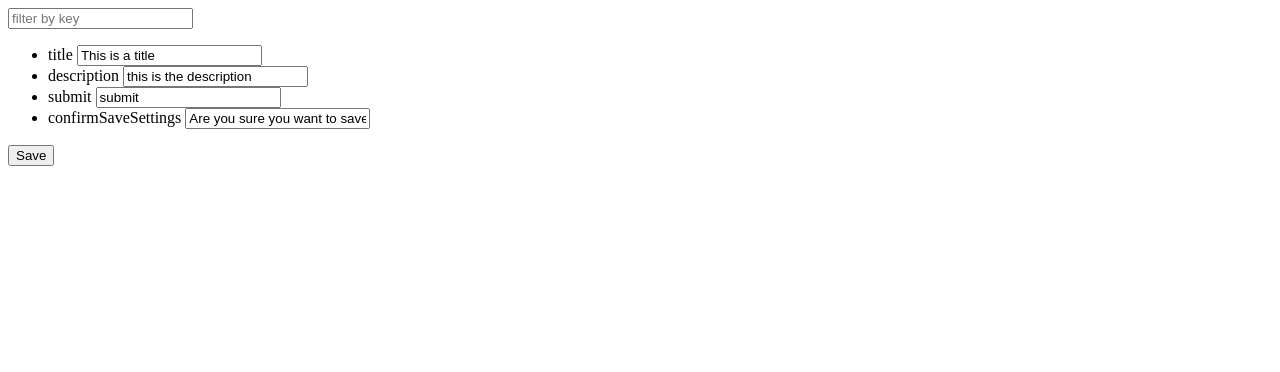
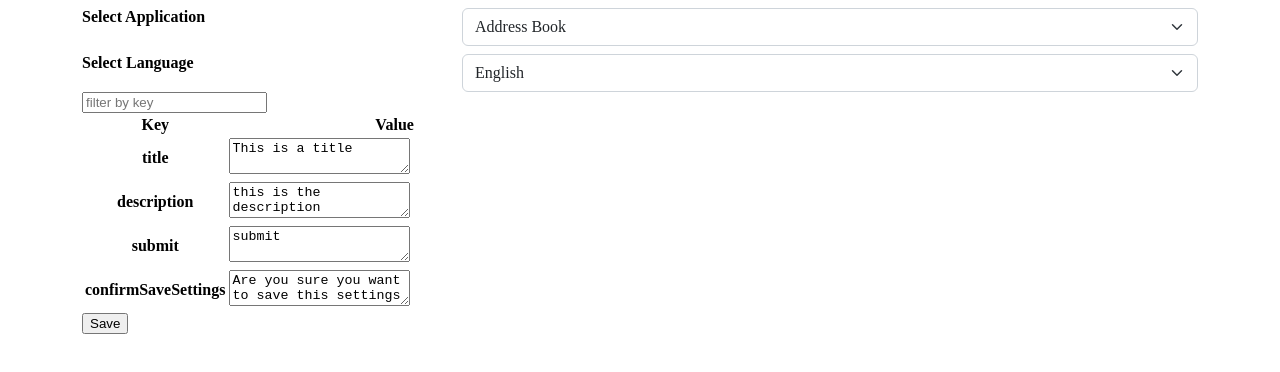
Before and after one commit to Rez-1/mercenaries, a Vue app: page / in a window 1280 px wide. Shown: the top 372 px of the page. Built offline with nearby package versions, Linux system fonts and the light colour scheme.

Commit message:
added bootstrap styling updated table styles added application and language selection

```diff
--- a/package.json
+++ b/package.json
@@ -9,6 +9,7 @@
   },
   "dependencies": {
     "axios": "^1.2.1",
+    "bootstrap": "^5.2.3",
     "core-js": "^3.6.5",
     "vue": "^3.0.0"
   },
--- a/src/App.vue
+++ b/src/App.vue
@@ -1,7 +1,78 @@
 <template>
-  <TranslationTable />
+<div id="form" class="container">
+    <div class="form_row row mt-2" >
+      <div class="col-4">
+        <label for="application" class="text-right">Select Application</label>
+      </div>
+      <div class="col-8">
+        <select name="application" id="application" class="form-select" v-model="application">
+          <option :value="''">
+            Select...
+          </option>
+          <option
+            v-for="application in applications"
+            :key="application"
+            :value="application.value">
+              {{application.name}}
+          </option>
+        </select>
+      </div>
+    </div>
+    <div class="form_row row mt-2" >
+      <div class="col-4">
+        <label for="language" class="text-right">Select Language</label>
+      </div>
+      <div class="col-8">
+        <select name="language" id="language" class="form-select" v-model="language">
+          <option :value="''">
+            Select...
+          </option>
+          <option
+            v-for="lang in languages"
+            :key="lang"
+            :value="lang.value">
+              {{lang.name}}
+          </option>
+        </select>
+      </div>
+    </div>
+  </div>
+  <TranslationTable v-if="application && language"/>
 </template>
 
 <script setup>
 import TranslationTable from './components/TranslationTable.vue'
+import {ref} from 'vue';
+const application = ref('ibrs_address_book');
+const language = ref('en');
+const applications = ref([
+  {
+    name: 'Address Book',
+    value: 'ibrs_address_book',
+  },
+  {
+    name: 'Mutations',
+    value: 'ibrs_mutations',
+  },
+  {
+    name: 'Pensions',
+    value: 'ibrs_pensions',
+  }
+]);
+const languages = ref([
+  {
+    name: 'English',
+    value: 'en',
+  },
+  {
+    name: 'Dutch',
+    value: 'nl',
+  }
+])
 </script>
+<style scoped>
+@import'~bootstrap/dist/css/bootstrap.css';
+label{
+  font-weight: bold;
+}
+</style>
--- a/src/components/TranslationTable.vue
+++ b/src/components/TranslationTable.vue
@@ -37,14 +37,38 @@ function save() {
 </script>
 
 <template>
-  <input type="text" placeholder="filter by key" name="filter" v-model="filterTerm">
-  <ul>
+<div class="container">
+  <div class="float-right mt-3 col-2">
+    <input class="form-control" type="text" placeholder="filter by key" name="filter" v-model="filterTerm">
+  </div>
+  <table class="table">
+    <thead>
+      <tr>
+        <th scope="col" style="width: 30%">Key</th>
+        <th scope="col">Value</th>
+      </tr>
+    </thead>
+    <tbody>
+      <tr v-for="key in filteredTranslationsKeys" :key="key">
+        <th scope="row">
+          <label :for="key">{{ key }}</label></th>
+        <td>
+          <textarea :id="key" class="form-control" type="text" :name="key" v-model="internalObj[key]" />
+          <p v-if="internalObj[key] !== translations[key]" style="color: orange">
+            old value: {{  translations[key] }}
+          </p>
+        </td>
+      </tr>
+    </tbody>
+  </table>
+  <!-- <ul>
     <li v-for="key in filteredTranslationsKeys" :key="key">
       {{ key }} <input type="text" :name="key" v-model="internalObj[key]" />
       <span v-if="internalObj[key] !== translations[key]" style="color: orange">
         old value: {{  translations[key] }}
       </span>
     </li>
-  </ul>
-  <button @click="save">Save</button>
+  </ul> -->
+  <button @click="save" class="btn btn-success" type="button">Save</button>
+</div>
 </template>
```
Also changed, not shown: src/components/HelloWorld.vue (deleted, +0 -17 lines), 1 other file (tests, documents, lock files or other folders).
